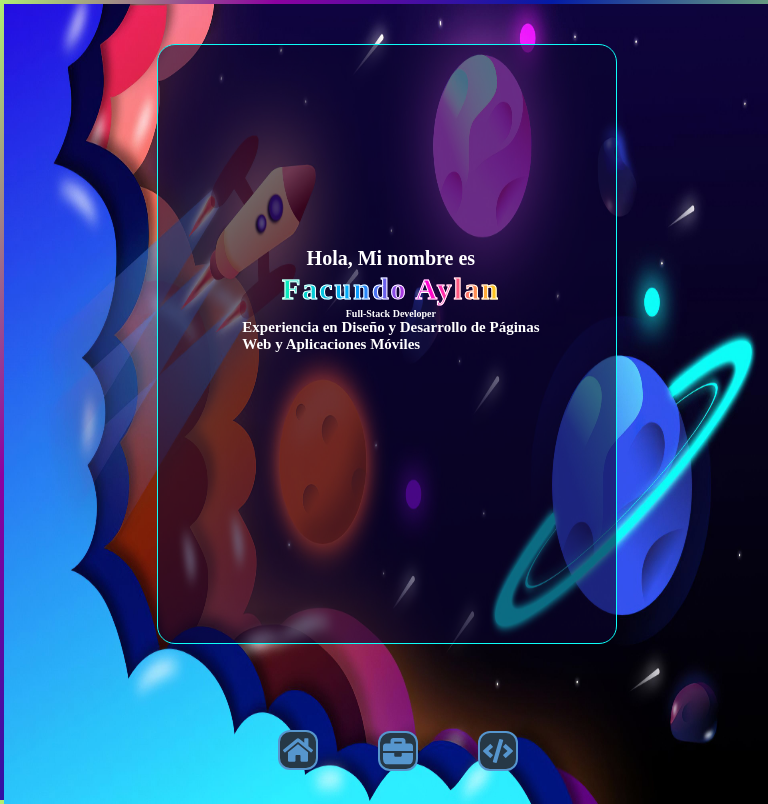
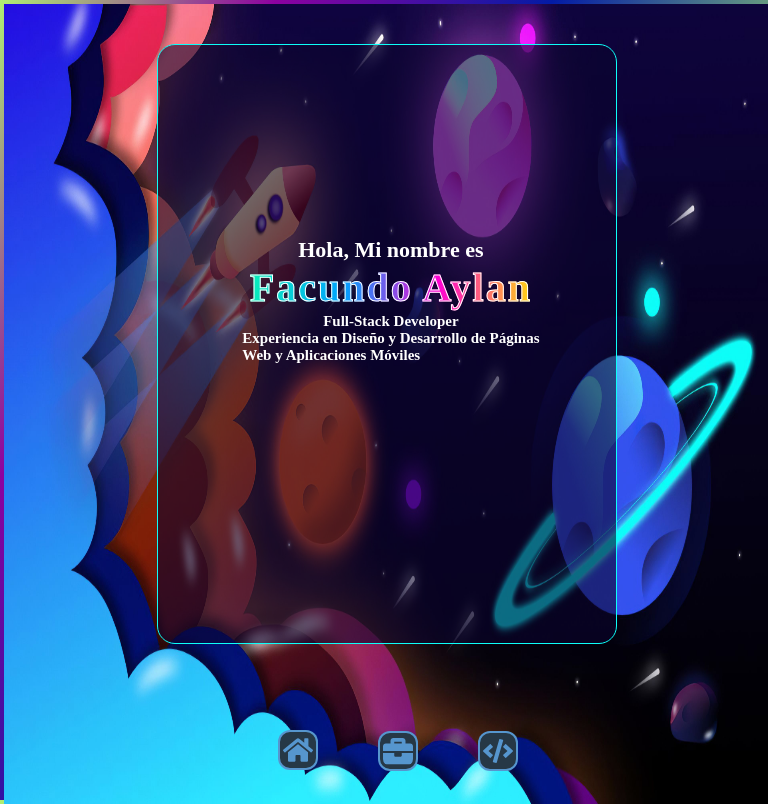
Before and after one commit to FacundoAylan/Portafolio, a React (Vite) app: page / in a window 768 px wide. Built offline with nearby package versions, Linux system fonts and the light colour scheme.

Commit message:
mejorando mis estilos responsive

```diff
--- a/src/Component/2-HomePage/index.css
+++ b/src/Component/2-HomePage/index.css
@@ -170,7 +170,7 @@
   .saludo{
     font-weight: bold;
     font-family: cursive;
-    font-size: 2rem;
+    font-size: 2.2rem;
     animation: container 1s ease 1;
     display: flex;
     justify-content: center;
@@ -180,13 +180,13 @@
     justify-content: center;
     font-weight: bold;
     font-family: cursive;
-    font-size: 10px;
+    font-size: 15px;
     animation: description 1s ease 1;
   }
   .fill-text {
     display: flex; /* Cambiado a inline-block para que el contenedor se ajuste al texto */
     justify-content: center;
-    font: 900 3em/1.2 "cursive";
+    font: 900 4em/1.2 "cursive";
     letter-spacing: 2px;
     padding: 1px;
     color: transparent; /* Cambiado de -webkit-text-fill-color */
```
